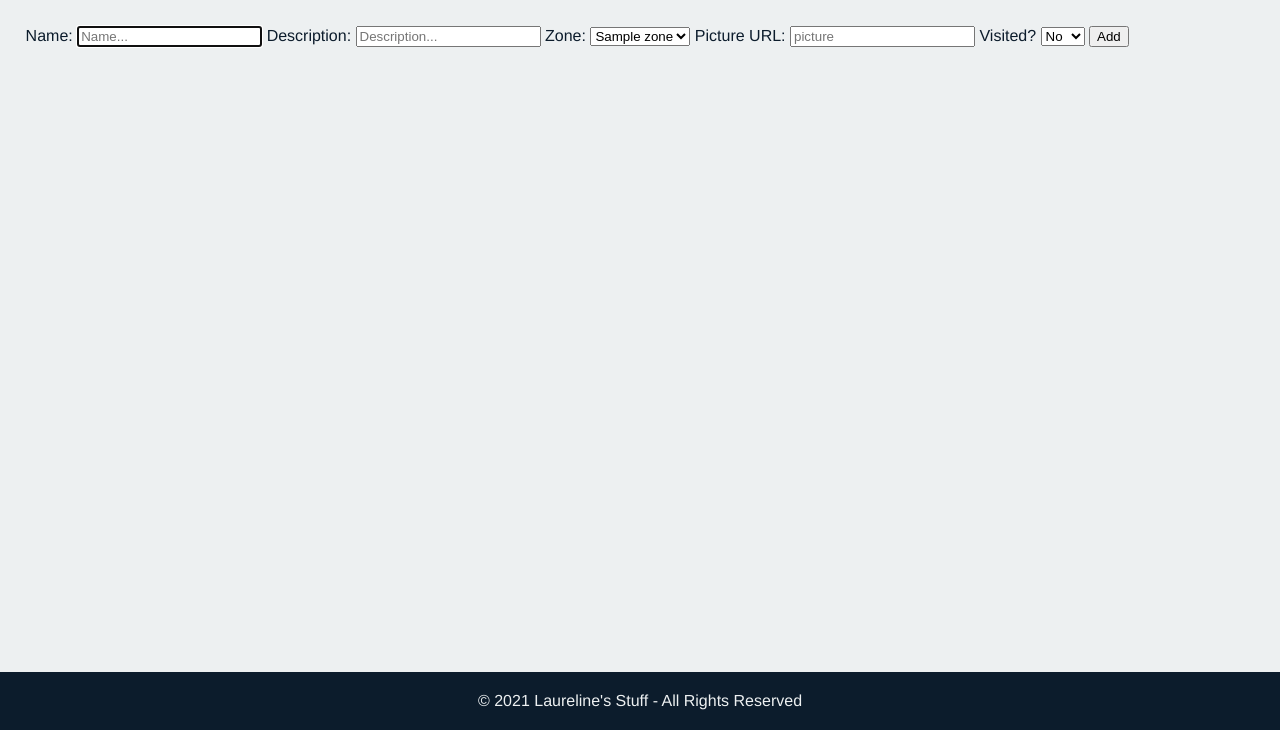
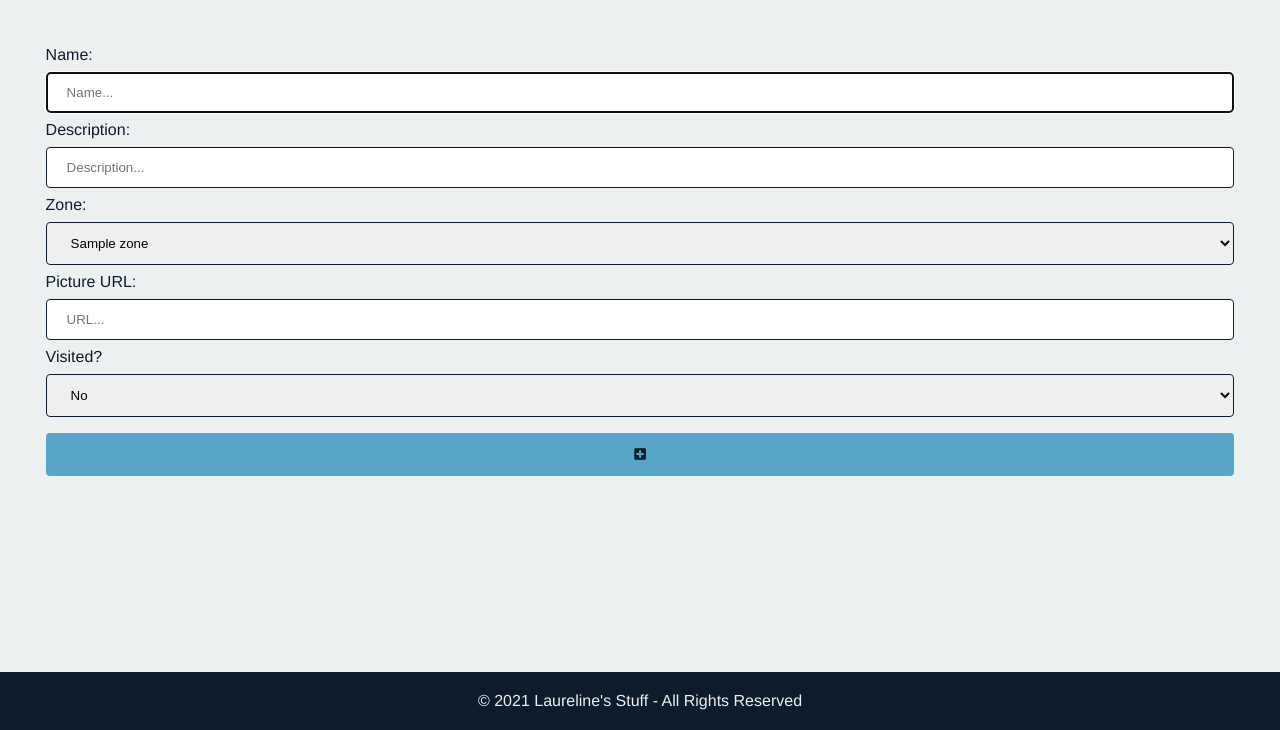
Before and after one commit to Laurelinex/GlasgowBucket, a Flask app: page /places/new in a window 1280 px wide. Shown: the part 70-800 px from the top of the page. Run offline with Flask 2, Linux system fonts and the light colour scheme; a database or web service that is not in the repository returns one stand-in record (values such as "Sample title"); some libraries are stand-ins or nearby versions.

Commit message:
Added styling new form + zones

```diff
--- a/static/css/new.css
+++ b/static/css/new.css
@@ -1,17 +1,21 @@
-/* input[type=text], select {
+.new-form-container {
+    padding: 20px;
+}
+
+.create-new-form input[type=text], select {
     width: 100%;
     padding: 12px 20px;
     margin: 8px 0;
     display: inline-block;
-    border: 1px solid #ccc;
+    border: 1px solid #0C1C2C;
     border-radius: 4px;
     box-sizing: border-box;
 }
 
-input[type=submit] {
+.create-new-form button[type=submit] {
     width: 100%;
-    background-color: #4CAF50;
-    color: white;
+    background-color: #57A6C7;
+    color: #0C1C2C;
     padding: 14px 20px;
     margin: 8px 0;
     border: none;
@@ -19,34 +23,7 @@ input[type=submit] {
     cursor: pointer;
 }
 
-input[type=submit]:hover {
-    background-color: #45a049;
+.create-new-form button[type=submit]:hover {
+    background-color: #0C1C2C;
+    color: #EDF0F1;
 }
-
-.new-form-container {
-    background-color: purple;
-    border-radius: 5px;
-    background-color: #f2f2f2;
-    padding: 20px;
-} */
-
-/* .create-new-form input[type=text], select {
-    width: 100%;
-    padding: 12px 20px;
-    margin: 8px 0;
-    display: inline-block;
-    border: 1px solid #ccc;
-    border-radius: 4px;
-    box-sizing: border-box;
-}
-
-.create-new-form input[type=submit] {
-    width: 100%;
-    background-color: #4CAF50;
-    color: white;
-    padding: 14px 20px;
-    margin: 8px 0;
-    border: none;
-    border-radius: 4px;
-    cursor: pointer;
-} */
--- /dev/null
+++ b/static/css/zones.css
@@ -0,0 +1,3 @@
+#zone-pic {
+    text-align: center;
+}
--- a/templates/base.html
+++ b/templates/base.html
@@ -14,6 +14,8 @@
     <link rel="stylesheet" href="{{ url_for('static', filename='css/header.css') }}">
     <link rel="stylesheet" href="{{ url_for('static', filename='css/footer.css') }}">
     <link rel="stylesheet" href="{{ url_for('static', filename='css/locations.css') }}">
+    <link rel="stylesheet" href="{{ url_for('static', filename='css/new.css') }}">
+    <link rel="stylesheet" href="{{ url_for('static', filename='css/zones.css') }}">
 
 </head>
 <body>
--- a/templates/locations/new.html
+++ b/templates/locations/new.html
@@ -18,7 +18,7 @@
     </select>
 
     <label for="picture">Picture URL:</label>
-    <input type="text" id="picture" name="picture" placeholder="picture">
+    <input type="text" id="picture" name="picture" placeholder="URL...">
 
     <label for="visited">Visited?</label>
     <select id="visited" name="visited">
@@ -26,7 +26,8 @@
       <option value="true">Yes</option>
     </select>
 
-    <input type="submit" value="Add">
+    <!-- <input type="submit" value="Add"> -->
+    <button type="submit"><i class="fas fa-plus-square"></i></button>
 
   </form>
 </div>
--- a/templates/zones/show.html
+++ b/templates/zones/show.html
@@ -3,10 +3,9 @@
 
 <h2>{{zone.name}}</h2>
 <hr>
-<br>
-<main class="zone-container">
+<main>
   <p>{{zone.description}}</p>
-  <img src="{{zone.picture}}" alt="Picture of {{zone.name}}">
+  <div id="zone-pic"><img src="{{zone.picture}}" alt="Picture of {{zone.name}}"></div>
 </main>
 
 {% endblock %}
```
Also changed, not shown: templates/zones/index.html (+7 -0 lines).
